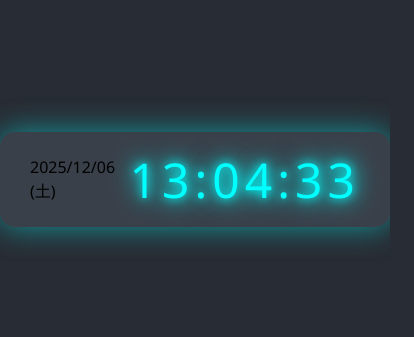
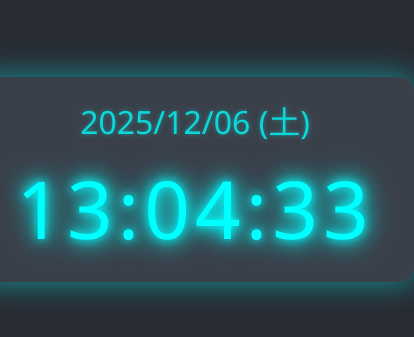
Before and after one commit to minkowski7755/minkowski7755.github.io, a plain HTML site: page index.html in a window 390 px wide. Shown: the part 243-580 px from the top of the page, 414 px wide, since content can reach past the window. Drawn offline with Linux system fonts and the light colour scheme.

Commit message:
Update style.css

```diff
--- a/style.css
+++ b/style.css
@@ -6,7 +6,7 @@ body {
     margin: 0;
     background-color: #282c34; /* ダーク系の背景 */
     font-family: 'Segoe UI', Tahoma, Geneva, Verdana, sans-serif;
-    overflow: hidden; /* スクロールバー非表示 */
+    overflow: hidden;
 }
 
 .clock-container {
@@ -15,15 +15,23 @@ body {
     border-radius: 15px;
     box-shadow: 0 0 30px rgba(0, 255, 255, 0.5); /* ネオン風の光 */
     display: flex;
-    justify-content: center;
+    flex-direction: column; /* 縦に並べる */
     align-items: center;
 }
 
+.date-display {
+    font-size: 2.5rem; /* 時刻より小さく */
+    color: #00ffff;
+    opacity: 0.8; /* 少し透明度を下げて、時刻を目立たせる */
+    margin-bottom: 10px;
+    text-shadow: 0 0 5px rgba(0, 255, 255, 0.5);
+}
+
 .digital-clock {
-    font-size: 8rem; /* 大きなフォントサイズ */
-    color: #00ffff; /* シアン系のネオンカラー */
-    text-shadow: 0 0 10px #00ffff, 0 0 20px #00ffff, 0 0 30px #00ffff; /* ネオン効果 */
-    letter-spacing: 5px; /* 文字間隔 */
+    font-size: 8rem;
+    color: #00ffff;
+    text-shadow: 0 0 10px #00ffff, 0 0 20px #00ffff, 0 0 30px #00ffff;
+    letter-spacing: 5px;
 }
 
 /* レスポンシブ対応 */
@@ -31,16 +39,10 @@ body {
     .digital-clock {
         font-size: 5rem;
     }
+    .date-display {
+        font-size: 2rem;
+    }
     .clock-container {
         padding: 20px 40px;
     }
 }
-
-@media (max-width: 480px) {
-    .digital-clock {
-        font-size: 3rem;
-    }
-    .clock-container {
-        padding: 15px 30px;
-    }
-}
```
